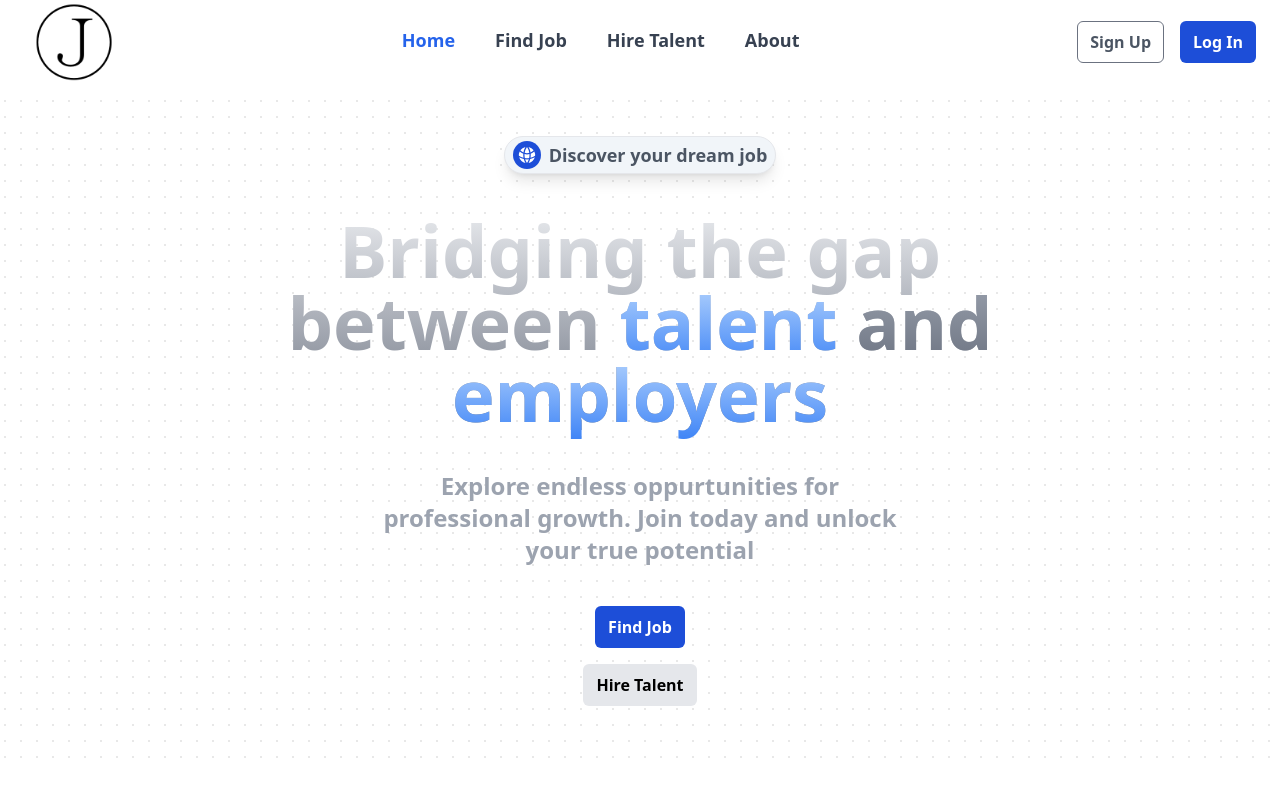
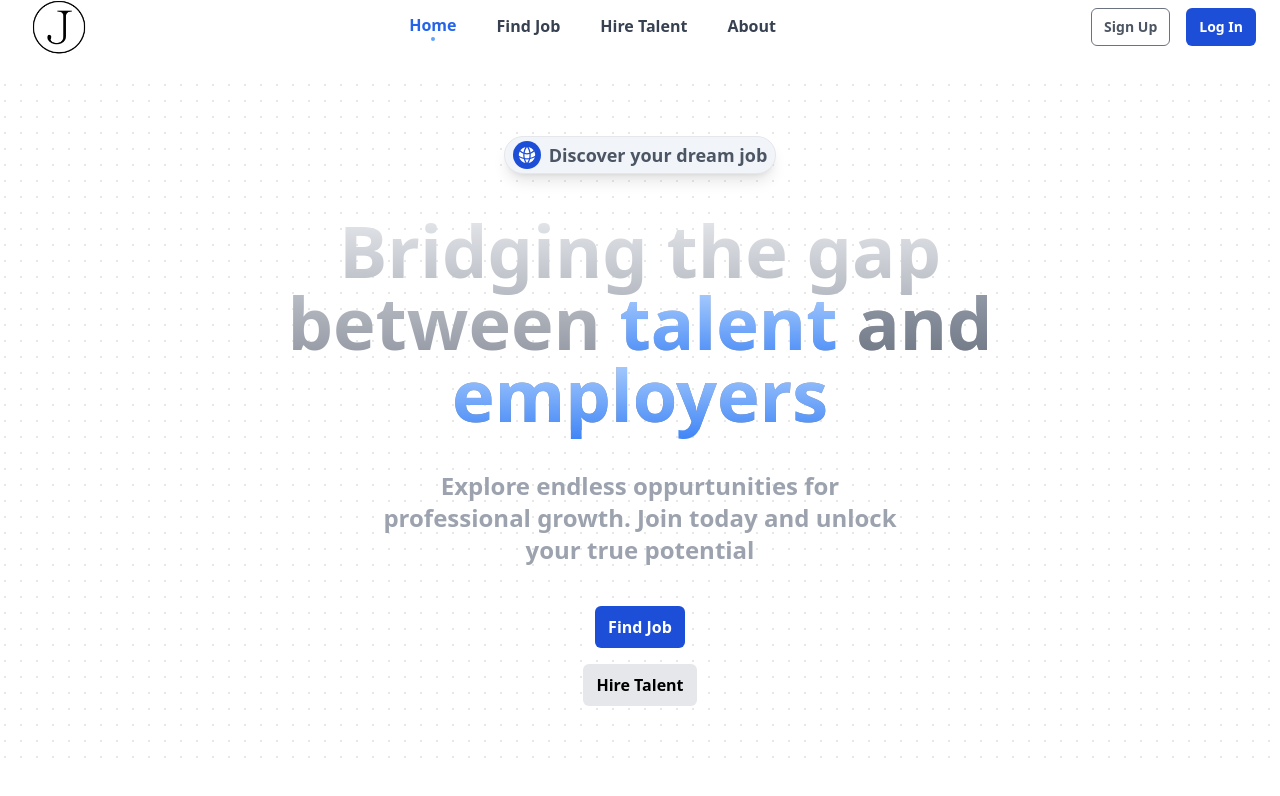
Before and after one commit to FatScythe/JobWell-Client, a Next.js app: page / in a window 1280 px wide. Shown: the top 796 px of the page. Built offline with nearby package versions, Linux system fonts and the light colour scheme.

Commit message:
Styling: Z-Index, Minaturize typography

```diff
--- a/src/components/navbar/index.tsx
+++ b/src/components/navbar/index.tsx
@@ -13,7 +13,7 @@ const Navbar = () => {
 
   return (
     <section className='relative'>
-      <div className='sm:hidden flex justify-between items-center px-2 py-4 bg-white/90 backdrop-blur fixed left-0 right-0 -top-4'>
+      <div className='sm:hidden flex justify-between items-center px-2 py-4 bg-white/90 backdrop-blur fixed z-10 left-0 right-0 -top-4'>
         <button
           className='bg-gray-50 p-2 border border-gray-300 rounded-md'
           onClick={() => setOpenNav(true)}
@@ -31,7 +31,7 @@ const Navbar = () => {
       </div>
       <nav
         id='topnav'
-        className={`bg-white backdrop-blur sm:bg-white/90 p-2 sm:p-0 fixed -top-4 sm:left-0 sm:right-0 sm:-top-4 ${
+        className={`bg-white backdrop-blur sm:bg-white/90 p-2 sm:p-0 fixed z-20 -top-4 sm:left-0 sm:right-0 sm:-top-4 ${
           openNav ? "-top-4 -left-0" : "-left-full"
         } w-full flex flex-col sm:flex-row justify-between items-center py-6 sm:py-2 sm:px-6 -bottom-6 sm:h-fit transition-all duration-500`}
       >
@@ -43,12 +43,12 @@ const Navbar = () => {
             <CancelIcon className='w-14 h-14 pr-3' />
           </button>
           <div className='flex flex-col justify-center items-center gap-2'>
-            <Image src={logo} alt='logo' width={100} height={100} />
+            <Image src={logo} alt='logo' width={70} height={70} />
             <h3 className='sm:hidden font-bold text-3xl'>JobWell</h3>
           </div>
         </div>
 
-        <ul className='flex flex-col sm:flex-row justify-center items-center gap-8 sm:gap-10 font-bold text-xl sm:font-semibold sm:text-lg text-gray-700'>
+        <ul className='flex flex-col sm:flex-row justify-center items-center gap-8 sm:gap-10 text-base font-semibold text-gray-700'>
           <Link className={`link ${pathname === "/" ? "active" : ""}`} href='/'>
             <li>Home</li>
           </Link>
@@ -72,7 +72,7 @@ const Navbar = () => {
           </Link>
         </ul>
 
-        <div className='flex flex-col sm:flex-row justify-evenly items-center w-full sm:w-fit text-lg sm:text-base font-bold sm:font-semibold gap-4'>
+        <div className='flex flex-col sm:flex-row justify-evenly items-center w-full sm:w-fit sm:text-sm font-bold sm:font-semibold gap-4'>
           <button className='w-full sm:w-fit border border-gray-500 px-3 py-2 text-gray-600 rounded-md'>
             Sign Up
           </button>
--- a/src/styles/globals.css
+++ b/src/styles/globals.css
@@ -2,6 +2,19 @@
 @tailwind components;
 @tailwind utilities;
 
+
+/* Hide scrollbar for Chrome, Safari and Opera */
+.no-scrollbar::-webkit-scrollbar {
+    display: none;
+}
+
+/* Hide scrollbar for IE, Edge and Firefox */
+.no-scrollbar {
+    -ms-overflow-style: none;
+    /* IE and Edge */
+    scrollbar-width: none;
+    /* Firefox */
+}
 
 nav#topnav ul a.active li {
     @apply text-blue-600;
@@ -9,12 +22,17 @@ nav#topnav ul a.active li {
 
 nav#topnav ul a li::after {
     content: "";
-    @apply block h-1 w-0 bg-blue-400 transition-all duration-500 rounded-md;
+    @apply block h-0.5 w-0 bg-blue-400 transition-all duration-500 rounded-md;
 }
 
 nav#topnav ul a:not(.active) li::after:hover {
     content: "";
-    @apply block h-1 sm:w-full bg-blue-400;
+    @apply block h-0.5 sm:w-full bg-blue-400;
+}
+
+nav#topnav ul a.active li::after {
+    content: "";
+    @apply block h-1 w-1 rounded-full mx-auto bg-blue-400;
 }
 
 #hero {
```
